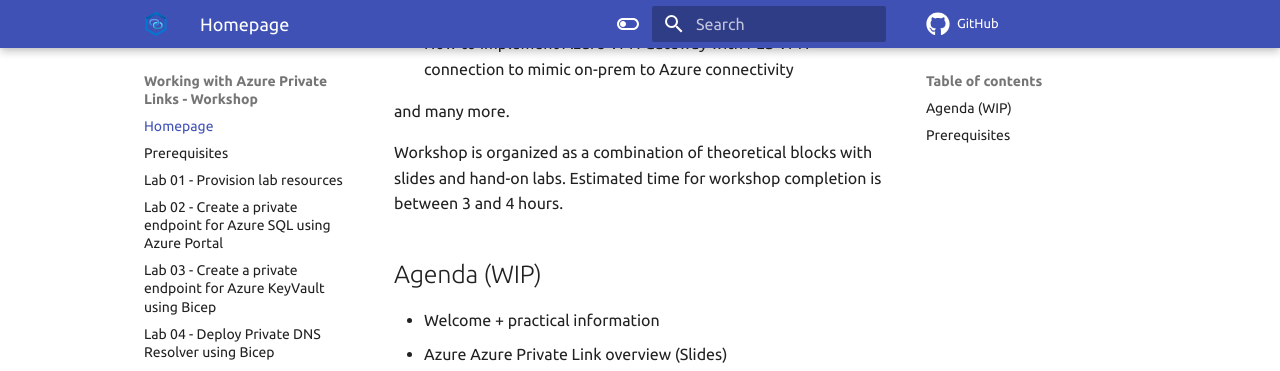
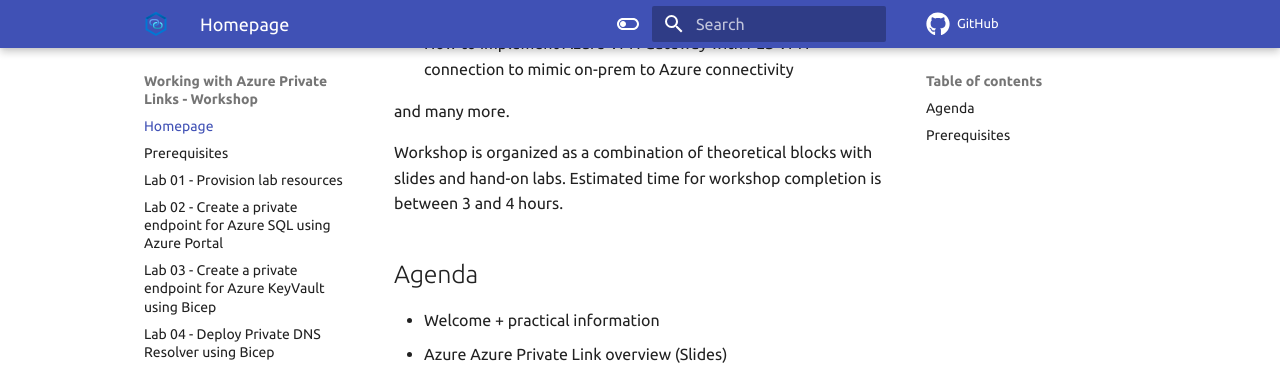
Before and after one commit to Infrastructure-AsCode/azure-private-links-labs, an MkDocs documentation site: the page built from docs/index.md, in a window 1280 px wide and 900 px high, scrolled down 794 px. Shown: the top 371 px of the window. Built offline with MkDocs 1.6.1 and Material for MkDocs 9.7.7, drawn with Linux system fonts in a browser that asks for light colours; comment, search, counter and statistics services are not loaded.

Commit message:
WIP agenda

```diff
--- a/docs/index.md
+++ b/docs/index.md
@@ -16,7 +16,7 @@ and many more.
 
 Workshop is organized as a combination of theoretical blocks with slides and hand-on labs. Estimated time for workshop completion is between 3 and 4 hours.
 
-## Agenda (WIP)
+## Agenda
 
 - Welcome + practical information
 - Azure Azure Private Link overview (Slides)
```
Also changed, not shown: 1 other file.
